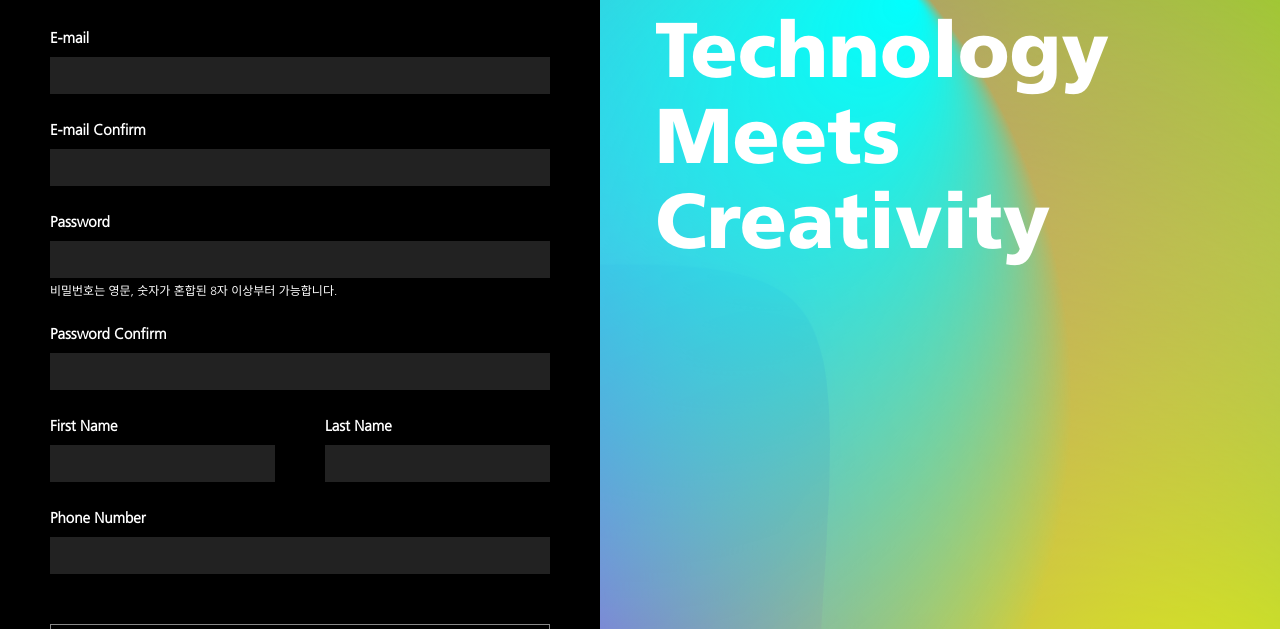
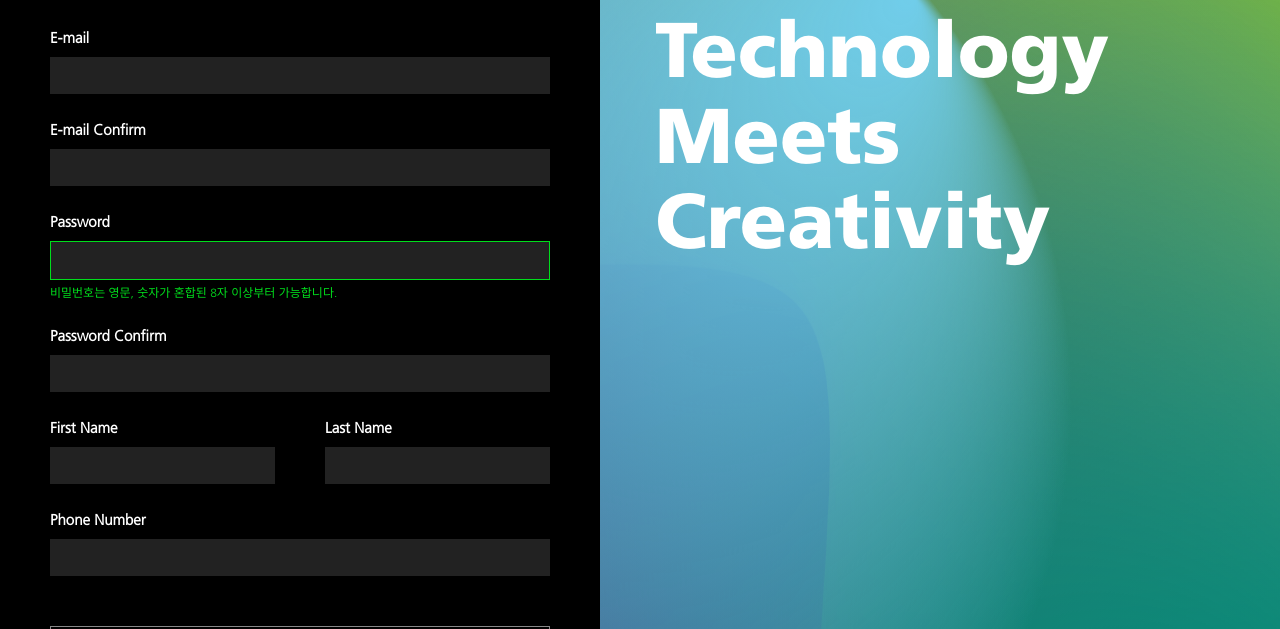
Before and after one commit to soonoo0/stcore, a plain HTML site: page signup.html in a window 1280 px wide. Shown: the part 171-800 px from the top of the page. Drawn offline with nearby package versions, Linux system fonts and the light colour scheme.

Commit message:
애니메이션 색상 변경

```diff
--- a/css/index.css
+++ b/css/index.css
@@ -699,7 +699,7 @@
 
 body {
     overflow: hidden;
-//background: #000; //#15051C;
+/*//background: #000; //#15051C;*/
 }
 
 .loaded .bg { opacity: 1; }
@@ -884,3 +884,12 @@ input::placeholder {
 .fr {
     float: right;
 }
+
+.sign #password {
+    border: 1px solid #00DD1C;
+    color: #00DD1C;
+}
+
+.pass-text {
+    color: #00DD1C;
+}
--- a/signup.html
+++ b/signup.html
@@ -14,12 +14,12 @@
     <div class="poa">
     <svg viewBox="0 0 100 100" preserveAspectRatio="xMidYMid slice poa">
         <defs>
-            <radialGradient id="Gradient1" cx="50%" cy="50%" fx="0.441602%" fy="50%" r=".5"><animate attributeName="fx" dur="34s" values="0%;3%;0%" repeatCount="indefinite"></animate><stop offset="0%" stop-color="rgba(255, 0, 255, 1)"></stop><stop offset="100%" stop-color="rgba(255, 0, 255, 0)"></stop></radialGradient>
-            <radialGradient id="Gradient2" cx="50%" cy="50%" fx="2.68147%" fy="50%" r=".5"><animate attributeName="fx" dur="23.5s" values="0%;3%;0%" repeatCount="indefinite"></animate><stop offset="0%" stop-color="rgba(255, 255, 0, 1)"></stop><stop offset="100%" stop-color="rgba(255, 255, 0, 0)"></stop></radialGradient>
-            <radialGradient id="Gradient3" cx="50%" cy="50%" fx="0.836536%" fy="50%" r=".5"><animate attributeName="fx" dur="21.5s" values="0%;3%;0%" repeatCount="indefinite"></animate><stop offset="0%" stop-color="rgba(0, 255, 255, 1)"></stop><stop offset="100%" stop-color="rgba(0, 255, 255, 0)"></stop></radialGradient>
-            <radialGradient id="Gradient4" cx="50%" cy="50%" fx="4.56417%" fy="50%" r=".5"><animate attributeName="fx" dur="23s" values="0%;5%;0%" repeatCount="indefinite"></animate><stop offset="0%" stop-color="rgba(0, 255, 0, 1)"></stop><stop offset="100%" stop-color="rgba(0, 255, 0, 0)"></stop></radialGradient>
-            <radialGradient id="Gradient5" cx="50%" cy="50%" fx="2.65405%" fy="50%" r=".5"><animate attributeName="fx" dur="24.5s" values="0%;5%;0%" repeatCount="indefinite"></animate><stop offset="0%" stop-color="rgba(0,0,255, 1)"></stop><stop offset="100%" stop-color="rgba(0,0,255, 0)"></stop></radialGradient>
-            <radialGradient id="Gradient6" cx="50%" cy="50%" fx="0.981338%" fy="50%" r=".5"><animate attributeName="fx" dur="25.5s" values="0%;5%;0%" repeatCount="indefinite"></animate><stop offset="0%" stop-color="rgba(255,0,0, 1)"></stop><stop offset="100%" stop-color="rgba(255,0,0, 0)"></stop></radialGradient>
+            <radialGradient id="Gradient1" cx="50%" cy="50%" fx="0.441602%" fy="50%" r=".5"><animate attributeName="fx" dur="34s" values="0%;3%;0%" repeatCount="indefinite"></animate><stop offset="0%" stop-color="rgba(55, 55, 100, 1)"></stop><stop offset="100%" stop-color="rgba(55, 55, 100, 0)"></stop></radialGradient>
+            <radialGradient id="Gradient2" cx="50%" cy="50%" fx="2.68147%" fy="50%" r=".5"><animate attributeName="fx" dur="23.5s" values="0%;3%;0%" repeatCount="indefinite"></animate><stop offset="0%" stop-color="rgba(0, 135, 115, 1)"></stop><stop offset="100%" stop-color="rgba(0, 135, 115, 0)"></stop></radialGradient>
+            <radialGradient id="Gradient3" cx="50%" cy="50%" fx="0.836536%" fy="50%" r=".5"><animate attributeName="fx" dur="21.5s" values="0%;3%;0%" repeatCount="indefinite"></animate><stop offset="0%" stop-color="rgba(112, 205, 235, 1)"></stop><stop offset="100%" stop-color="rgba(112, 205, 235, 0)"></stop></radialGradient>
+            <radialGradient id="Gradient4" cx="50%" cy="50%" fx="4.56417%" fy="50%" r=".5"><animate attributeName="fx" dur="23s" values="0%;5%;0%" repeatCount="indefinite"></animate><stop offset="0%" stop-color="rgba(130, 120, 239, 1)"></stop><stop offset="100%" stop-color="rgba(130, 120, 239, 0)"></stop></radialGradient>
+            <radialGradient id="Gradient5" cx="50%" cy="50%" fx="2.65405%" fy="50%" r=".5"><animate attributeName="fx" dur="24.5s" values="0%;5%;0%" repeatCount="indefinite"></animate><stop offset="0%" stop-color="rgba(0,160,200, 1)"></stop><stop offset="100%" stop-color="rgba(0,160,200, 0)"></stop></radialGradient>
+            <radialGradient id="Gradient6" cx="50%" cy="50%" fx="0.981338%" fy="50%" r=".5"><animate attributeName="fx" dur="25.5s" values="0%;5%;0%" repeatCount="indefinite"></animate><stop offset="0%" stop-color="rgba(0,0,150, 1)"></stop><stop offset="100%" stop-color="rgba(0,0,150, 0)"></stop></radialGradient>
         </defs>
         <!--<rect x="0" y="0" width="100%" height="100%" fill="url(#Gradient4)">
         <animate attributeName="x" dur="20s" values="25%;0%;25%" repeatCount="indefinite" />
@@ -52,10 +52,10 @@
                 <label for="email-confirm">E-mail Confirm</label>
                 <input class="input-box" type="text" id="email-confirm" required>
                 <label for="password">Password</label>
-                <input class="input-box" type="text" id="password" required>
+                <input class="input-box" type="password" id="password" required>
                 <p class="pass-text">비밀번호는 영문, 숫자가 혼합된 8자 이상부터 가능합니다.</p>
                 <label for="password-confirm">Password Confirm</label>
-                <input class="input-box" type="text" id="password-confirm" required>
+                <input class="input-box" type="password" id="password-confirm" required>
                 <label for="first-name" class="w-50">First Name</label>
                 <label for="last-name" class="w-50 fr">Last Name</label>
                 <input class="input-box w-50" type="text" id="first-name" required>
```
